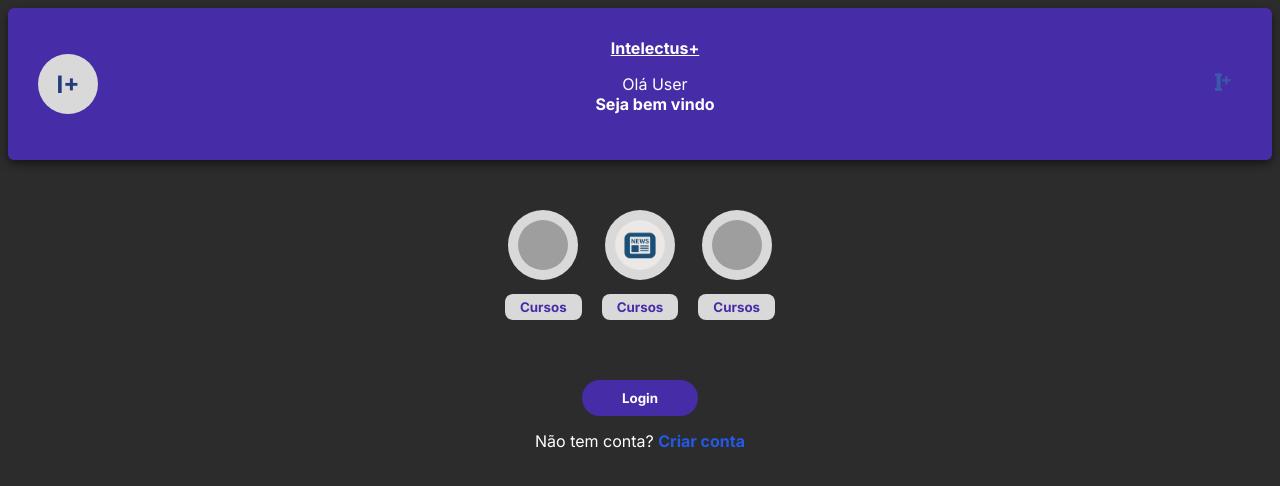
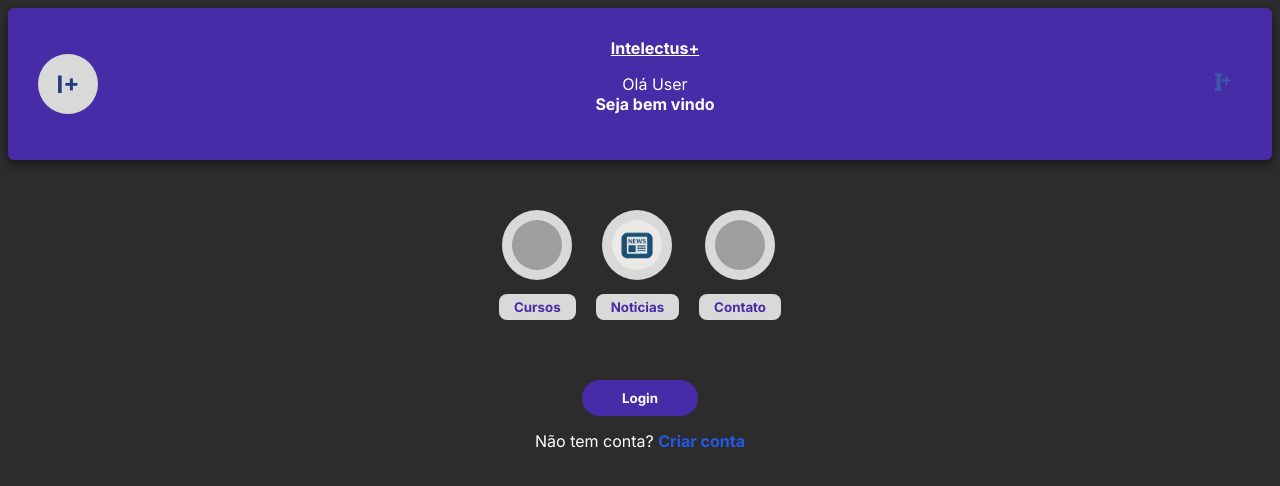
Before and after one commit to Parys-boop/Figma, a plain HTML site: page index.html in a window 1280 px wide. Drawn offline with Linux system fonts and the light colour scheme; grey boxes are pictures that could not be loaded.

Commit message:
correção

```diff
--- a/index.html
+++ b/index.html
@@ -36,7 +36,7 @@
         <img src="images/v3_52.png" alt="Notícias">
       </a>
       <button>
-        <a href="noticias.html" style="color: inherit; text-decoration: none; outline: none;">Cursos</a>
+        <a href="noticias.html" style="color: inherit; text-decoration: none; outline: none;">Noticias</a>
       </button>
     </div>
     <div class="menu-item">
@@ -44,7 +44,7 @@
         <img src="images/v3_56.png" alt="Contato">
       </a>
       <button>
-        <a href="contato.html" style="color: inherit; text-decoration: none; outline: none;">Cursos</a>
+        <a href="contato.html" style="color: inherit; text-decoration: none; outline: none;">Contato</a>
       </button>
     </div>
   </div>
```
